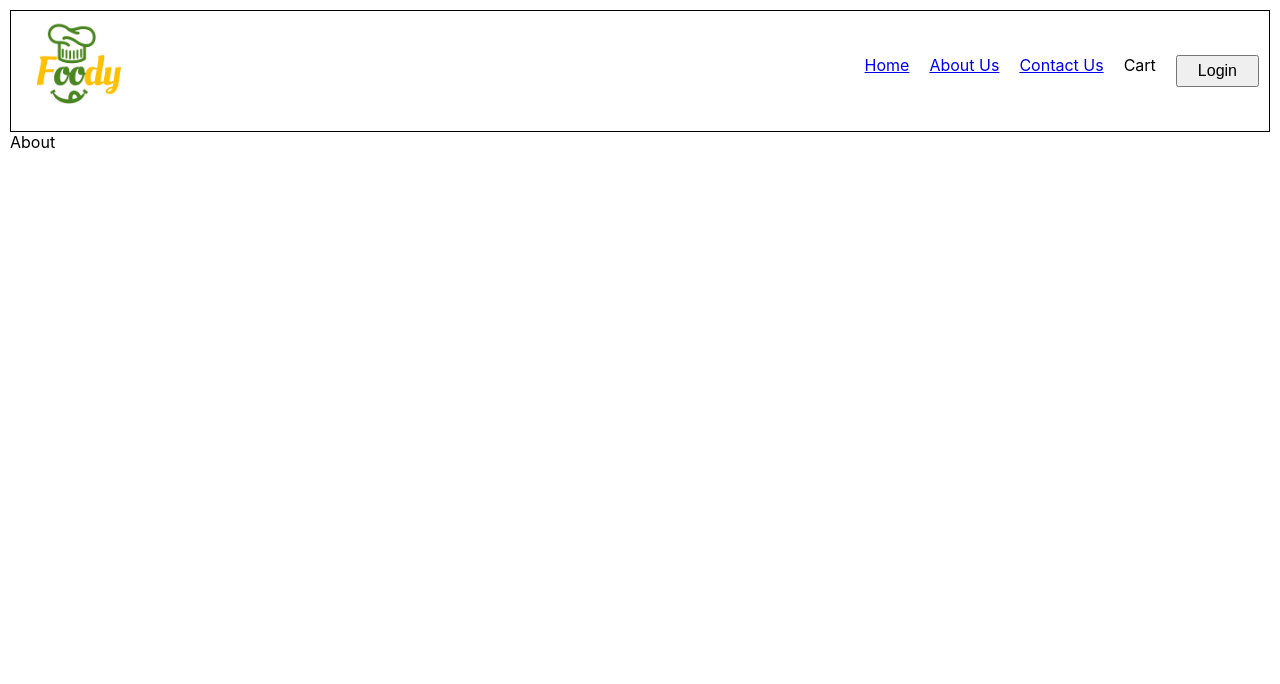
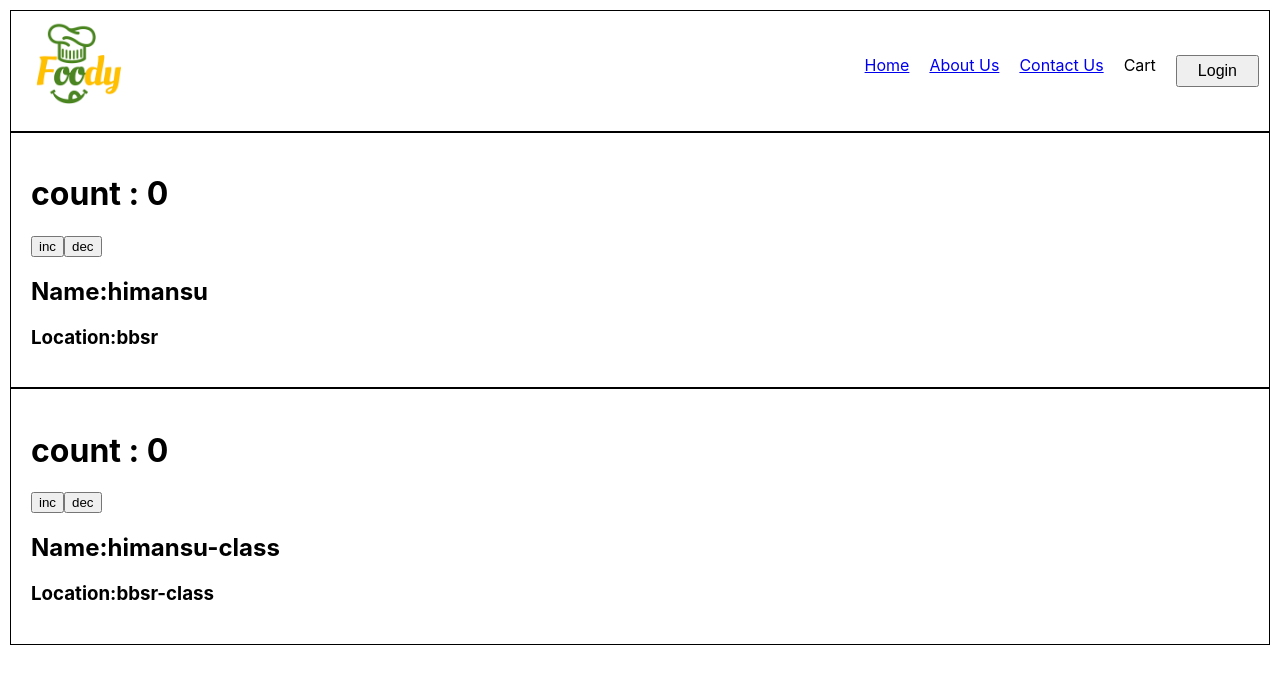
Before and after one commit to himansu8/Food_App, a React (Create React App) app: page /about in a window 1280 px wide. Shown: the top 684 px of the page. Built offline with nearby package versions, Linux system fonts and the light colour scheme; the HTML template or start-up script is replaced by a standard one.

Commit message:
class component

```diff
--- a/src/App.css
+++ b/src/App.css
@@ -88,3 +88,7 @@ margin-left: 10px;
   font-size: 16px;
   cursor: pointer;
 }
+.user-card{
+  padding: 20px;
+  border: 1px solid black;
+}
--- a/src/Components/About.jsx
+++ b/src/Components/About.jsx
@@ -1,8 +1,13 @@
 import React from 'react'
+import User from './User'
+import UserClass from './UserClass'
 
 function About() {
   return (
-    <div>About</div>
+    <div>
+      <User name={"himansu"} location={"bbsr"}/>
+      <UserClass  name={"himansu-class"} location={"bbsr-class"} />
+    </div>
   )
 }
 
--- a/src/Components/Body.jsx
+++ b/src/Components/Body.jsx
@@ -15,8 +15,8 @@ function Body() {
 
   async function fetchData() {
     try {
-      let res = await axios.get("https://www.swiggy.com/dapi/restaurants/list/v5?lat=12.9351929&lng=77.62448069999999&page_type=DESKTOP_WEB_LISTING")
-      //console.log(res)
+      let res = await axios.get("https://www.swiggy.com/dapi/restaurants/list/v5?lat=20.2960587&lng=85.8245398&is-seo-homepage-enabled=true&page_type=DESKTOP_WEB_LISTING")
+      console.log(res)
       //console.log(res.data.data.cards[1].card.card.gridElements.infoWithStyle.restaurants)
       setResturantData(res.data.data.cards[1].card.card.gridElements.infoWithStyle.restaurants)
       setFilterResturantData(res.data.data.cards[1].card.card.gridElements.infoWithStyle.restaurants)
@@ -24,16 +24,18 @@ function Body() {
       console.log(error)
     }
   }
+
   useEffect(
     () => {
       fetchData()
     }, []
   )
 
-  // if (resturantData.length===0){
-  //   return <Shimmer/>
-  // }
-  return resturantData.length === 0 ? <Shimmer /> : (
+  if (resturantData.length===0){
+    return <Shimmer/>
+  }
+  return  (
+
     <div className="body">
       <div className="filter_btn1">
         <div className="search">
--- a/src/Components/ResturantMenu.jsx
+++ b/src/Components/ResturantMenu.jsx
@@ -3,6 +3,9 @@ import React, { useState } from "react";
 import { useEffect } from "react";
 import Shimmer from "./Shimmer";
 import { useParams } from "react-router-dom";
+
+
+
 export default function ResturantMeny() {
   const [resInfo, setResInfo] = useState(null);
   const { resId } = useParams();
@@ -18,12 +21,11 @@ export default function ResturantMeny() {
         console.log(res, 1);
         setResInfo(res.data);
         setItemsInformation(
-          res.data?.data?.cards[2]?.groupedCard?.cardGroupMap?.REGULAR?.cards[2]
+          res.data?.data?.cards[4]?.groupedCard?.cardGroupMap?.REGULAR?.cards[2]
             ?.card?.card.itemCards
         );
-        let test =
-          res.data?.data?.cards[2]?.groupedCard?.cardGroupMap?.REGULAR?.cards[2]
-            ?.card?.card.itemCards;
+        let test =res.data?.data?.cards[4]?.groupedCard?.cardGroupMap?.REGULAR?.cards[2]
+        ?.card?.card.itemCards
         console.log(test, 5); //has value
         console.log(resInfo, 2); //null
         console.log(itemsInformation, 6); //null
@@ -43,7 +45,7 @@ export default function ResturantMeny() {
 
   if (resInfo == null) return <Shimmer />;
   const { name, cuisines, costForTwoMessage } =
-    resInfo?.data?.cards[0]?.card?.card?.info;
+    resInfo?.data?.cards[2]?.card?.card?.info;
 
   //console.log(itemsInfo)
   return (
--- /dev/null
+++ b/src/Components/User.js
@@ -0,0 +1,19 @@
+import React, { useState } from 'react'
+
+function User({ name, location }) {
+  const [count, setCount] = useState(0)
+  // const [count1] = useState(1)
+
+  return (
+    <div className='user-card'>
+      <h1>count : {count}</h1>
+      <button onClick={()=>{setCount(count+1)}}>inc</button>
+      <button onClick={()=>{setCount(count-1)}}>dec</button>
+      {/* <h1>count1 : {count1}</h1> */}
+      <h2>Name:{name} </h2>
+      <h3>Location:{location}</h3>
+    </div>
+  )
+}
+
+export default User
--- /dev/null
+++ b/src/Components/UserClass.js
@@ -0,0 +1,36 @@
+import React from "react"
+class UserClass extends React.Component {
+    constructor(props) {
+        super(props)
+
+        this.state = {
+            count: 0,
+
+        }
+    }
+    render() {
+        const { name, location } = this.props
+        const { count } = this.state
+
+        return (
+            <div className='user-card'>
+                <h1>count : {count}</h1>
+                {/* <h1>count1 : {count1}</h1> */}
+                <button onClick={() => {
+                    this.setState({
+                        count : this.state.count+1
+                    })
+                }}>inc</button>
+                                <button onClick={() => {
+                    this.setState({
+                        count : this.state.count-1
+                    })
+                }}>dec</button>
+                <h2>Name:{name} </h2>
+                <h3>Location:{location}</h3>
+            </div>
+        )
+    }
+}
+
+export default UserClass
```
